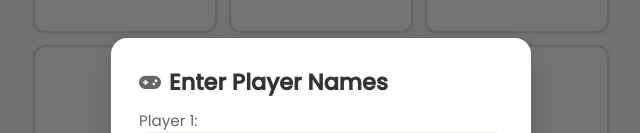
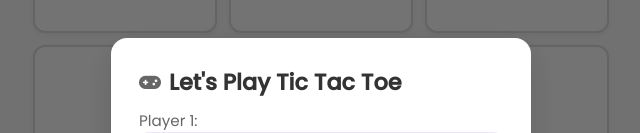
Before and after one commit to Tuchdov/odin-tictactoe, a plain HTML site: page index.html in a window 1280 px wide. Shown: the part 217-350 px from the top of the page, without its empty margins (319-959 px from the left). Drawn offline with nearby package versions, Linux system fonts and the light colour scheme.

Commit message:
Change Form Title

```diff
--- a/index.html
+++ b/index.html
@@ -12,7 +12,7 @@
 <body>
 <div class="modal-overlay">
   <div class="modal">
-    <h2>Enter Player Names</h2>
+    <h2>Let's Play Tic Tac Toe</h2>
     <form id="player-form">
       <label>
         Player 1:
```
